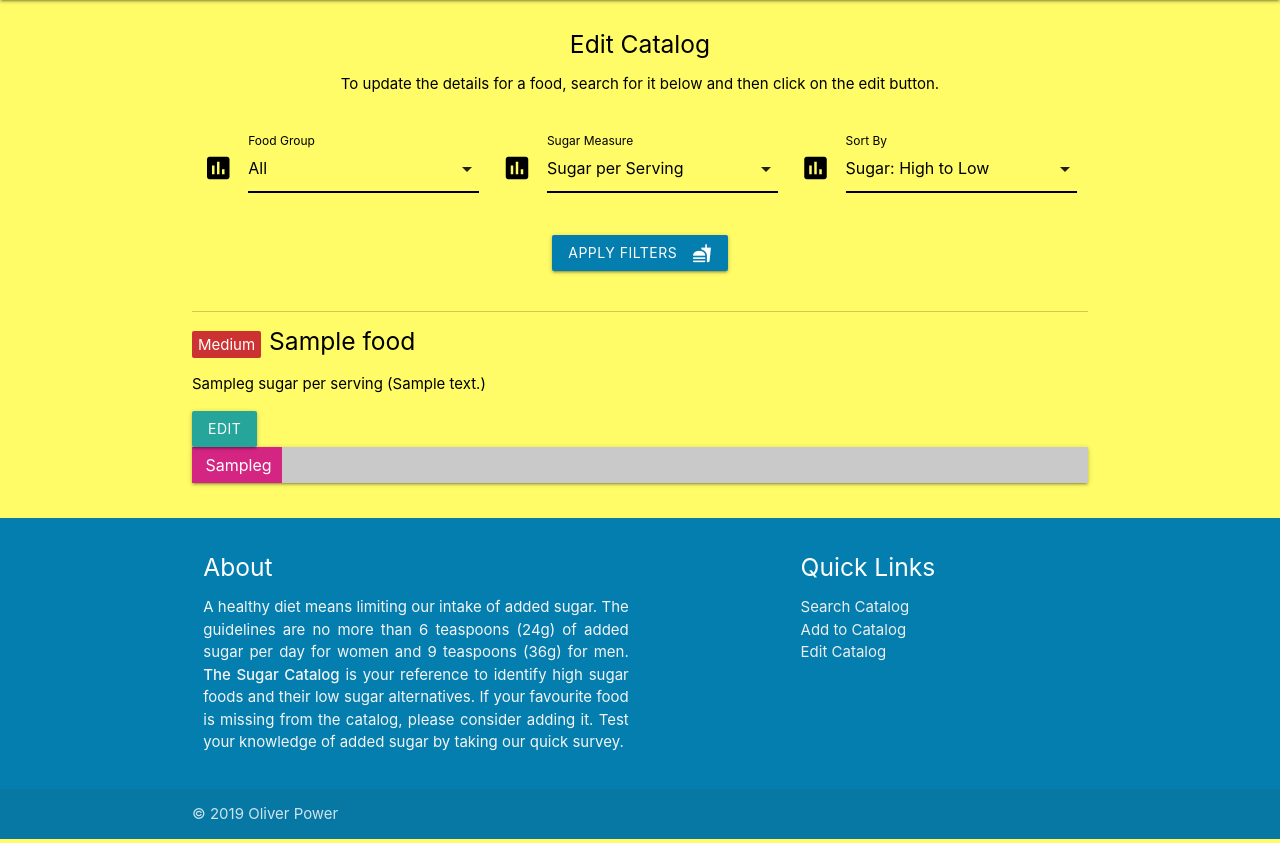
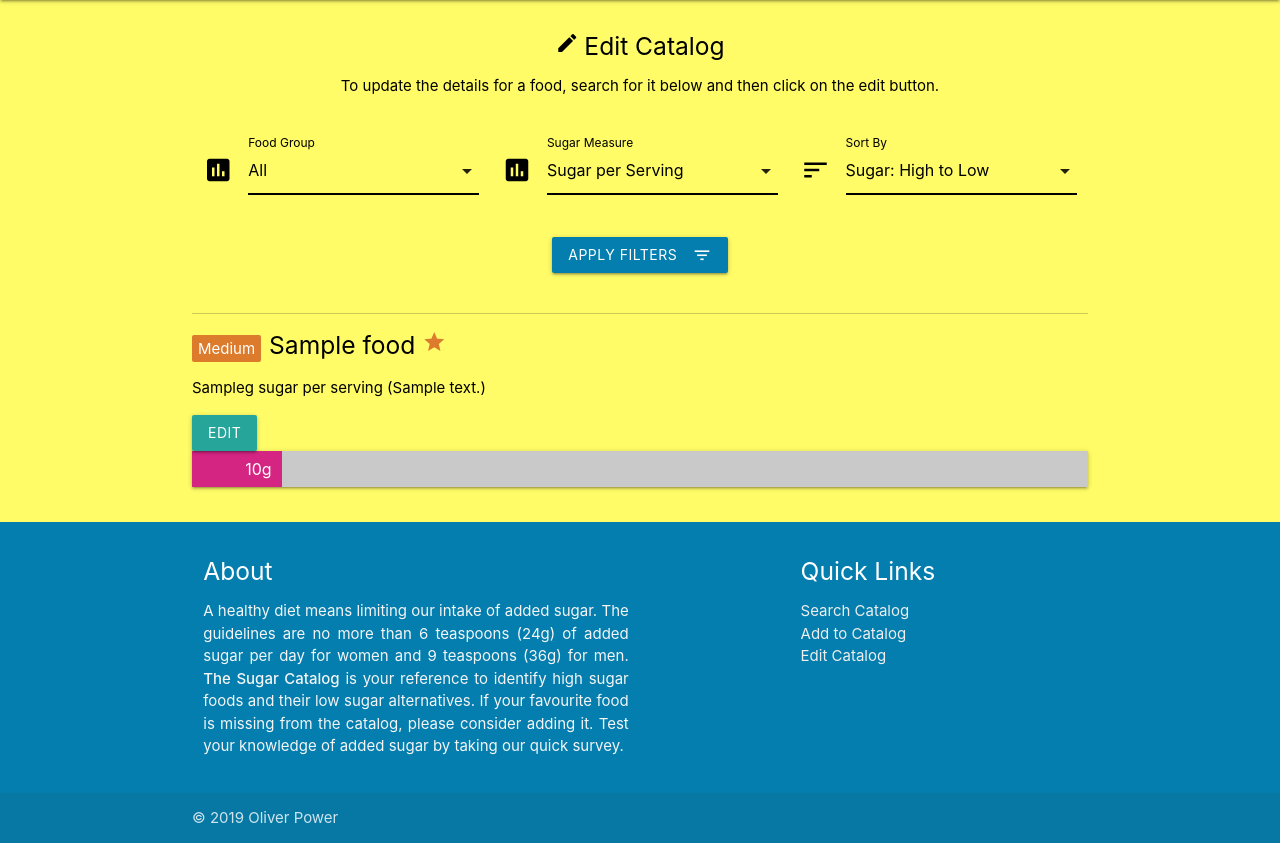
Before and after one commit to o-power/sugar-app, a Flask app: page /edit_catalog in a window 1280 px wide. Shown: the part 64-907 px from the top of the page. Run offline with Flask 2, Linux system fonts and the light colour scheme; a database or web service that is not in the repository returns one stand-in record (values such as "Sample title"); some libraries are stand-ins or nearby versions.

Commit message:
Added icons

```diff
--- a/static/css/style.css
+++ b/static/css/style.css
@@ -1,5 +1,5 @@
 body {
-    background-color: /*#FFD540*/#fffc68;
+    background-color: #fffc68;
     color: #000;
 }
 
@@ -54,11 +54,11 @@
     width: 100%;
     margin-top: 0.5rem;
     margin-bottom: 0.25rem;
-    background-color: /*#03B1CC*//*#E93996*/#d52583;
+    background-color: #d52583;
 }
 
 .home-btn:hover {
-    background-color: /*#17c5e0*//*#fd4dab*/#e93997;
+    background-color: #e93997;
 }
 
 .card-panel .row {
@@ -150,6 +150,7 @@
     background-color: rgba(0, 0, 0, 0.2);
 }
 
+/* Bar representing sugar content */
 .outer-div {
     width: 100%;
     background-color: #c9c9c9;
@@ -162,15 +163,15 @@
     padding-bottom: 6px;
     padding-right: 10px;
     color: white;
-    background-color: /*#E93996*/#d52583;
+    background-color: #d52583;
     transition: background-color .3s;
     font-size: 16px;
 }
 
+/* Traffic light food label */
 .traffic-light-label {
     display: inline-block;
     font-size: 1rem;
-    background-color: #cc3232;
     -webkit-box-sizing: border-box;
     box-sizing: border-box;
     padding-left: 6px;
@@ -181,7 +182,26 @@
     text-align: center;
 }
 
-/* amber #db7b2b, green #2dc937 */
+.traffic-light-red {
+    background-color: #cc3232;
+}
+
+.traffic-light-amber {
+    background-color: #db7b2b;
+}
+
+.traffic-light-green {
+    background-color: #2dc937;
+}
+
+/* Icons before headings */
+.heading-icon {
+    padding-right: 5px;
+}
+
+.reviewed-icon {
+    color: #db7b2b;
+}
 
 /* Footer */
 .page-footer {
--- a/templates/addgroup.html
+++ b/templates/addgroup.html
@@ -3,7 +3,7 @@
 <div class="section">
     <div class="container">
         <div class="row center">
-            <h5>Add Food Group</h5>
+            <h5><i class="material-icons heading-icon">fastfood</i>Add Food Group</h5>
             <p>Add a new food group to the catalog using the form below.</p>
         </div>
         <div class="row">
@@ -20,7 +20,7 @@
                 <!-- Submit Button -->
                 <div class="row center">
                     <button class="btn waves-effect waves-light apply-btn" type="submit" name="action">ADD FOOD GROUP
-                        <i class="material-icons right">fastfood</i>
+                        <i class="material-icons right">playlist_add</i>
                     </button>
                 </div>
             </form>
--- a/templates/editcatalog.html
+++ b/templates/editcatalog.html
@@ -3,7 +3,7 @@
 <div class="section">
     <div class="container">
         <div class="row center">
-            <h5>Edit Catalog</h5>
+            <h5><i class="material-icons heading-icon">create</i>Edit Catalog</h5>
             <p>To update the details for a food, search for it below and then click on the edit button.</p>
         </div>
         <div class="row">
@@ -49,7 +49,7 @@
 
                     <!-- Sort -->
                     <div class="input-field col s12 l4">
-                        <i class="material-icons prefix">poll</i>
+                        <i class="material-icons prefix">sort</i>
                         <select id="sort_by_select" name="sort_by_select">
                             {% if sort_by_select == 'H-L' %}
                             <option value="H-L" selected>Sugar: High to Low</option>
@@ -80,7 +80,7 @@
                 <!-- Apply Button -->
                 <div class="row center">
                     <button class="btn waves-effect waves-light apply-btn" type="submit" name="action">APPLY FILTERS
-                        <i class="material-icons right">fastfood</i>
+                        <i class="material-icons right">filter_list</i>
                     </button>
                 </div>
             </form>
@@ -90,8 +90,25 @@
         {% for food in foods %}
         <div class="row">
             <h5>
-                <div class="traffic-light-label">Medium</div> <!-- colour needs to be made dynamic -->
+                {% if food.sugar_g_per_100g <= 5.0 %}
+                <div class="traffic-light-label traffic-light-green">
+                    Low
+                </div>
+                {% elif food.sugar_g_per_100g > 15.0 %}
+                <div class="traffic-light-label traffic-light-red">
+                    High
+                </div>
+                {% else %}
+                <div class="traffic-light-label traffic-light-amber">
+                    Medium
+                </div>
+                {% endif %}
                 {{ food.name }}
+                {% if food.reviewed %}
+                <i class="material-icons heading-icon reviewed-icon">star</i>
+                {% else %}
+                <i class="material-icons heading-icon reviewed-icon">star_border</i>
+                {% endif %}
             </h5>
             {% if sugar_measure_select == 'serving' %}
             <p>{{ food.sugar_g_per_serving }}g sugar per serving ({{ food.serving_description }})</p>
@@ -102,11 +119,11 @@
             <div class="outer-div">
                 {% if sugar_measure_select == 'serving' %}
                 <div class="inner-div" style="width:{{ food.sugar_g_per_serving*100/max_sugar_content }}%;">
-                    {{ food.sugar_g_per_serving }}g
+                    {{ food.sugar_g_per_serving|round(1) }}g
                 </div>
                 {% else %}
                 <div class="inner-div" style="width:{{ food.sugar_g_per_100g*100/max_sugar_content }}%;">
-                    {{ food.sugar_g_per_100g }}g
+                    {{ food.sugar_g_per_100g|round(1) }}g
                 </div>
                 {% endif %}
             </div>
```
Also changed, not shown: templates/addtocatalog.html (+5 -3 lines), templates/editfood.html (+5 -4 lines), templates/home.html (+22 -5 lines), templates/searchcatalog.html (+23 -6 lines).
